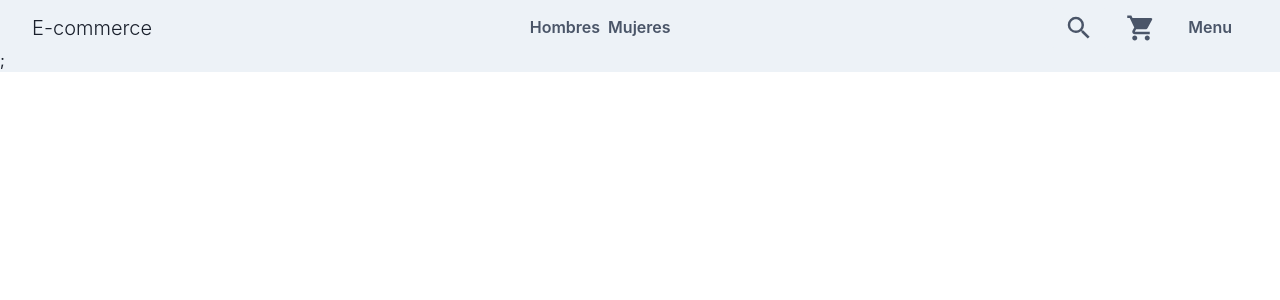
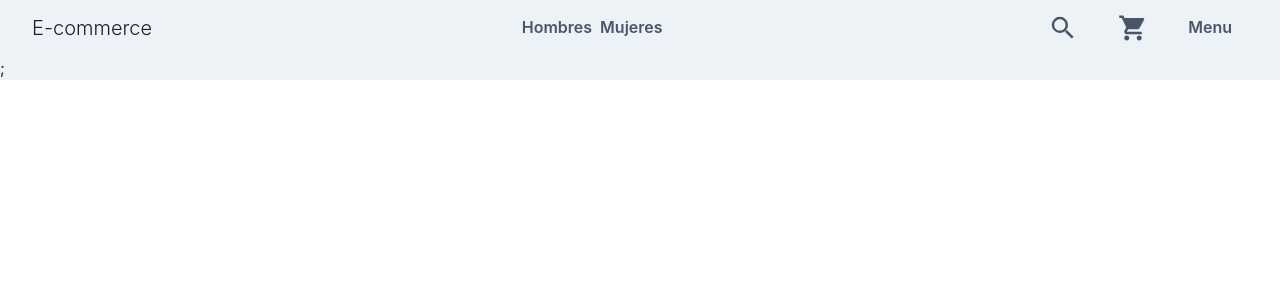
Before and after one commit to mauromamani/next-ecommerce, a Next.js app in the folder client/: page / in a window 1280 px wide. Shown: the top 300 px of the page. Built offline with nearby package versions, Linux system fonts and the light colour scheme; no server answers; what urql would draw is missing.

Commit message:
chore: more styling...

```diff
--- a/client/src/components/navbar/index.tsx
+++ b/client/src/components/navbar/index.tsx
@@ -10,7 +10,7 @@ export const Navbar = () => {
       justifyContent={'space-between'}
       alignItems={'center'}
       paddingX={{ base: '4', sm: '6', md: '8' }}
-      paddingTop={'2'}>
+      paddingY={'2'}>
       <Box>
         <Link href="/">
           <Heading size={'md'} fontWeight="light">
@@ -36,16 +36,16 @@ export const Navbar = () => {
         </Link>
       </Stack>
 
-      <Stack direction={['row']} spacing="4" alignItems="center" textColor={'gray.600'}>
+      <Stack direction={['row']} alignItems="center" textColor={'gray.600'}>
         <Box display={{ base: 'none', sm: 'block' }}>
           <Button>
             <MdSearch size={'30px'} />
           </Button>
         </Box>
         <Box>
-          <Link href="/cart">
+          <Button>
             <MdShoppingCart size={'30px'} />
-          </Link>
+          </Button>
         </Box>
         <Box>
           <Button colorScheme={'gray'} variant={'ghost'}>
```
